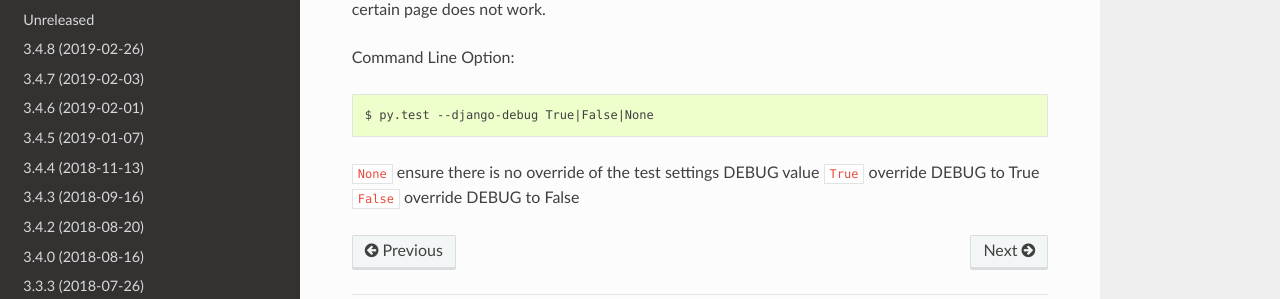
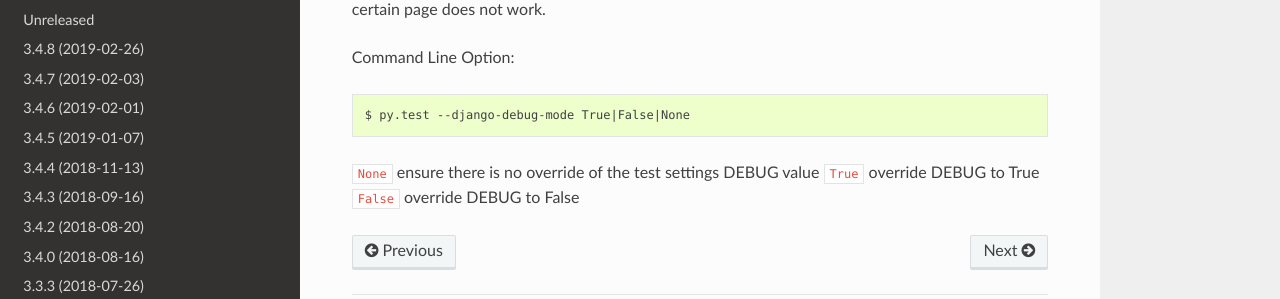
Before and after one commit to pytest-dev/pytest-django, a Sphinx documentation site: the page built from docs/configuring_django.rst, in a window 1280 px wide and 900 px high, scrolled down 2065 px. Shown: the part 500-799 px from the top of the window. Built offline with Sphinx 7.4.7 and the Read the Docs theme 2.0.0, drawn with Linux system fonts in a browser that asks for light colours.

Commit message:
Follow the new convention for Django 11.0
a new option --debug-mode has been introduced, so let's name ours
--django-debug-mode

```diff
--- a/docs/changelog.rst
+++ b/docs/changelog.rst
@@ -6,7 +6,7 @@ Unreleased
 Bugfixes
 ^^^^^^^^
 
-* Added a new option `--django-debug` to specify the default DEBUG setting (#228)
+* Added a new option `--django-debug-mode` to specify the default DEBUG setting (#228)
 
 3.4.8 (2019-02-26)
 ------------------
--- a/docs/configuring_django.rst
+++ b/docs/configuring_django.rst
@@ -113,7 +113,7 @@ But sometimes, especially for functional tests, you might want to avoid this, to
 
 Command Line Option::
 
-    $ py.test --django-debug True|False|None
+    $ py.test --django-debug-mode True|False|None
 
 ``None`` ensure there is no override of the test settings DEBUG value
 ``True`` override DEBUG to True
```
Also changed, not shown: 2 other files.
